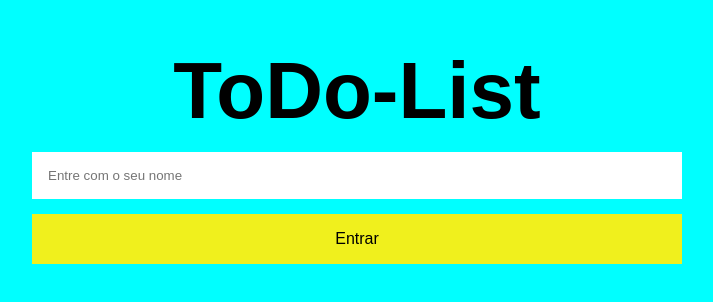
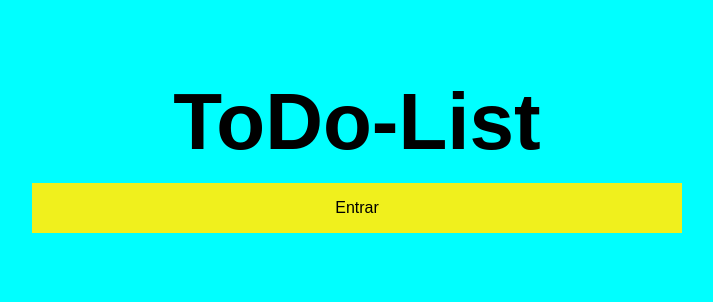
Before and after one commit to Rafaelsimas/listaTodoCodeTime, a React (Vite) app: page / in a window 1280 px wide. Shown: the part 238-540 px from the top of the page, without its empty margins (283-996 px from the left). Built offline with nearby package versions, Linux system fonts and the light colour scheme.

Commit message:
Removido campo input

```diff
--- a/src/App.jsx
+++ b/src/App.jsx
@@ -1,8 +1,11 @@
+import { useState } from "react"
 import Login from "./Components/Login/Login"
 import Todo from "./Components/ToDo/ToDo"
 import { BrowserRouter, Routes, Route } from "react-router-dom"
 
 export default function App() {
+  const [nameUser, setNameUser] = useState()
+
   return (
     <>
       <BrowserRouter>
--- a/src/Components/Login/Login.jsx
+++ b/src/Components/Login/Login.jsx
@@ -5,7 +5,7 @@ export default function Login() {
     <div className="container-login">
       <div className="box-login">
         <div className="title-section">ToDo-List</div>
-        <input type="text" placeholder="Entre com o seu nome" />
+
         <Link to="/gerenciador" className="btn-enter">
           Entrar
         </Link>
```
